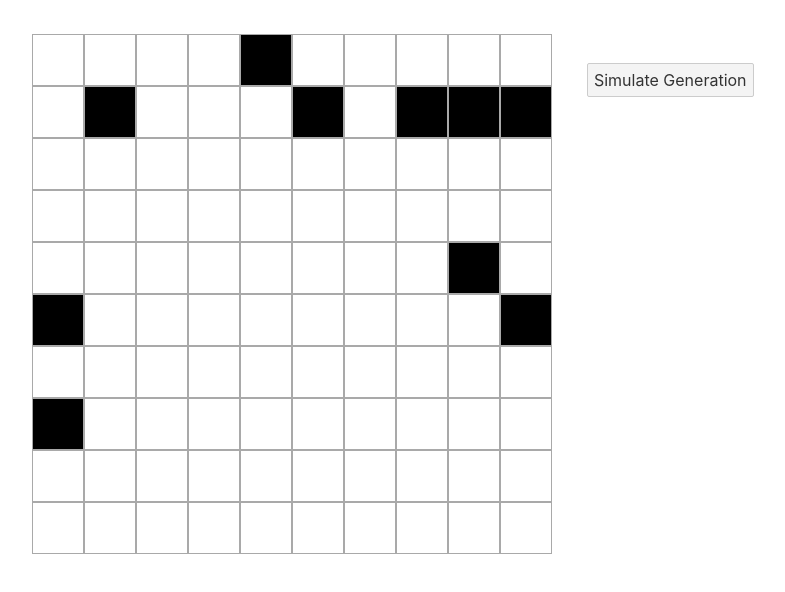
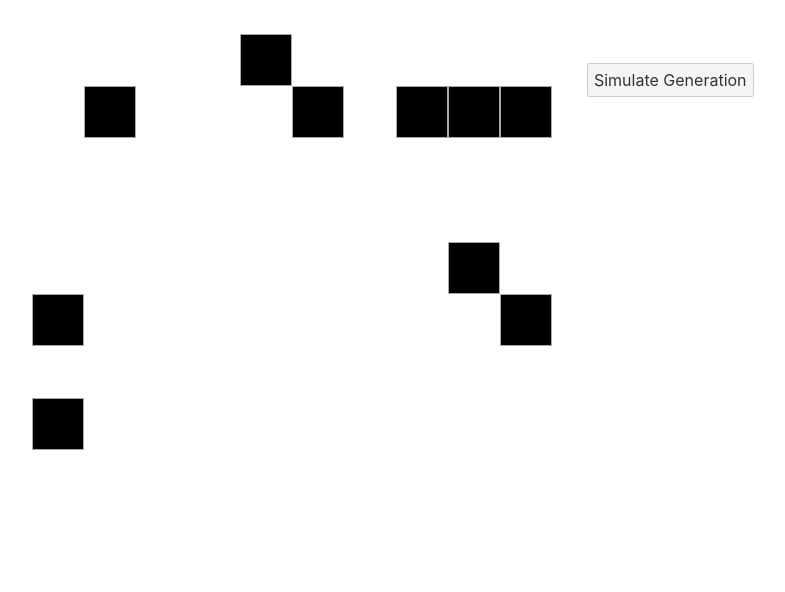
Before and after one commit to aladh/game-of-life, a Svelte app: page / in a window 1280 px wide. Shown: the top 592 px of the page, without its empty margins (262-1047 px from the left). Built offline with nearby package versions, Linux system fonts and the light colour scheme.

Commit message:
Remove border from dead cells
To make the grid look cleaner

```diff
--- a/src/ui/Grid.svelte
+++ b/src/ui/Grid.svelte
@@ -22,7 +22,6 @@
     }
 
     .cell {
-        border: 1px solid darkgray;
         justify-self: stretch;
         align-self: stretch;
 
@@ -54,9 +53,11 @@
 
     .cell[data-alive = 'false'] {
         background-color: white;
+        border: 1px solid white;
     }
 
     .cell[data-alive = 'true'] {
         background-color: black;
+        border: 1px solid darkgray;
     }
 </style>
```
